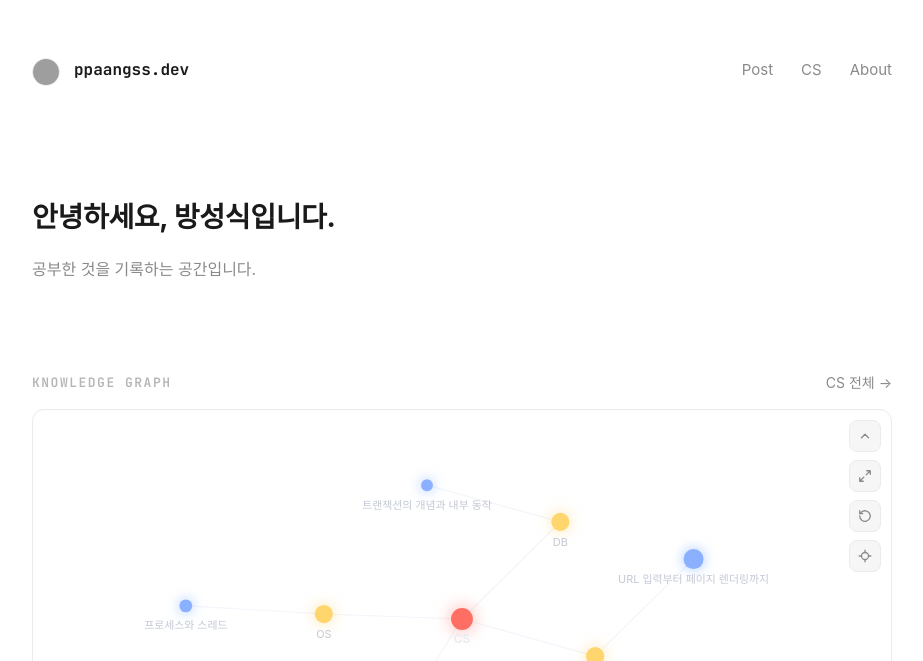
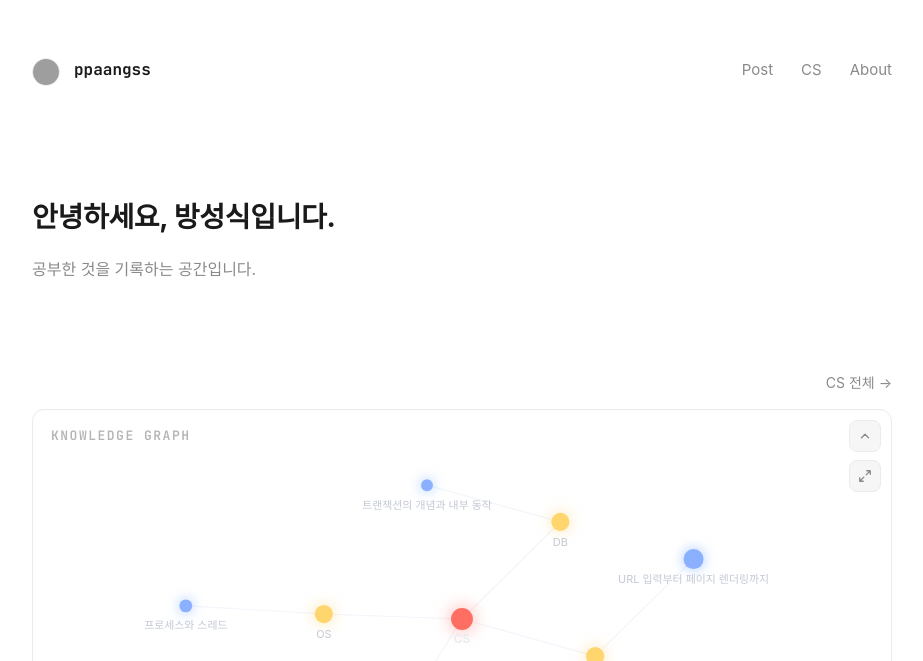
Before and after one commit to ppaangss/ppaangss.github.io, a Jekyll site: the page built from index.html, in a window 1280 px wide. Shown: the top 661 px of the page, without its empty margins (178-1101 px from the left). Built offline with Jekyll 4.4.1, drawn with Linux system fonts in a browser that asks for light colours; some web fonts are replaced; grey boxes are pictures that could not be loaded.

Commit message:
feat: 디테일 개선 묶음
- 목차: 배경색 추가, h3 들여쓰기 27px
- 본문 이미지 위아래 간격 48px (마진 병합 고려)
- 로고·사이트명 ppaangss.dev → ppaangss
- KNOWLEDGE GRAPH 라벨을 그래프 박스 안으로 (접어도 표시)
- 인라인 박스는 스프링백 모드: 드래그해도 놓으면 기본 배치로 복귀,
  버튼은 접기·확대만 (초기화·화면 맞추기는 풀스크린 전용)

```diff
--- a/_config.yml
+++ b/_config.yml
@@ -1,4 +1,4 @@
-title: ppaangss.dev
+title: ppaangss
 description: 공부한 것을 기록하고 커리어를 정리하는 공간
 url: "https://ppaangss.github.io"
 lang: ko
--- a/_layouts/default.html
+++ b/_layouts/default.html
@@ -22,7 +22,7 @@
         <a class="avatar-link" href="https://github.com/ppaangss" title="GitHub 프로필">
           <img class="avatar" src="https://github.com/ppaangss.png?size=64" alt="ppaangss 프로필 사진" width="28" height="28">
         </a>
-        <a class="logo mono" href="{{ '/' | relative_url }}">ppaangss.dev</a>
+        <a class="logo mono" href="{{ '/' | relative_url }}">ppaangss</a>
       </span>
       <nav class="site-nav">
         <a href="{{ '/posts/' | relative_url }}">Post</a>
--- a/assets/css/main.css
+++ b/assets/css/main.css
@@ -142,6 +142,8 @@
 
 .more:hover { color: var(--text-primary); }
 
+.section-head .more { margin-left: auto; }
+
 /* 홈 지식 그래프 */
 .graph-section { padding-top: 88px; }
 
@@ -151,6 +153,18 @@
   border: 1px solid var(--border);
   border-radius: 12px;
   overflow: hidden;
+}
+
+/* 박스 안 왼쪽 위 타이틀 — 접어도 버튼 바에 남는다 */
+.graph-title {
+  position: absolute;
+  top: 0;
+  left: 18px;
+  height: 52px;
+  display: flex;
+  align-items: center;
+  z-index: 1;
+  pointer-events: none;
 }
 
 /* 그래프 버튼 공통 — 오른쪽 위에 일렬 (접기 / 배치 초기화 / 화면 맞추기 / 풀스크린) */
@@ -749,6 +763,7 @@
 /* 목차 */
 .toc {
   margin-top: 44px;
+  background: var(--code-bg);
   border: 1px solid var(--border);
   border-radius: 8px;
   padding: 18px 24px;
@@ -770,14 +785,14 @@
 
 .toc a:hover { color: var(--text-primary); text-decoration: underline; text-underline-offset: 4px; }
 
-.toc .toc-sub { padding-left: 18px; }
+.toc .toc-sub { padding-left: 27px; }
 
 html { scroll-behavior: smooth; }
 
 .post-body img {
   max-width: min(100%, 700px);
   display: block;
-  margin: 0 auto;
+  margin: 48px auto 48px;
   border-radius: 8px;
 }
 
--- a/assets/js/graph.js
+++ b/assets/js/graph.js
@@ -11,7 +11,7 @@
   fetch(box.dataset.src)
     .then(function (res) { return res.json(); })
     .then(function (data) {
-      renderGraph(box, data, { space: true, stars: false, spread: 1, observeResize: true });
+      renderGraph(box, data, { space: true, stars: false, spread: 1, observeResize: true, springBack: true });
       addExpandButton(box, data);
       addCollapseButton(box);
       if (window.location.hash === "#graph-full") openOverlay(data);
@@ -126,6 +126,28 @@
     simulation.stop();
     for (var i = 0; i < 300; i++) simulation.tick();
 
+    /* 스프링백 모드 — 기본 배치를 집 좌표로 기억해 두고, 드래그가 끝나면 복귀 */
+    function saveHome() {
+      nodes.forEach(function (d) { d.hx = d.x; d.hy = d.y; });
+    }
+    if (opts.springBack) saveHome();
+
+    function springHome() {
+      var from = nodes.map(function (d) { return [d.x, d.y]; });
+      zoomLayer.transition("spring-back")
+        .duration(600)
+        .ease(d3.easeCubicOut)
+        .tween("positions", function () {
+          return function (t) {
+            nodes.forEach(function (d, i) {
+              d.x = from[i][0] + (d.hx - from[i][0]) * t;
+              d.y = from[i][1] + (d.hy - from[i][1]) * t;
+            });
+            ticked();
+          };
+        });
+    }
+
     var link = zoomLayer.append("g")
       .selectAll("line")
       .data(links)
@@ -149,6 +171,7 @@
             return !space.held && !event.ctrlKey && !event.button && d.kind !== "root";
           })
           .on("start", function (event, d) {
+            if (opts.springBack) zoomLayer.interrupt("spring-back");
             if (!event.active) simulation.alphaTarget(0.3).restart();
             container.classList.add("panning");
             d.fx = d.x;
@@ -163,6 +186,11 @@
             container.classList.remove("panning");
             d.fx = null;
             d.fy = null;
+            if (opts.springBack) {
+              /* 흐트러진 배치를 기본 형태로 되돌린다 */
+              simulation.stop();
+              springHome();
+            }
           })
       )
       .on("click", function (event, d) {
@@ -285,7 +313,9 @@
         });
     }
 
-    /* 화면 맞추기(카메라만) + 배치 초기화 버튼 */
+    /* 화면 맞추기(카메라만) + 배치 초기화 버튼 —
+       스프링백(인라인 박스)에서는 배치가 안 바뀌므로 두 버튼 모두 생략 */
+    if (!opts.springBack) {
       container.appendChild(makeButton(
         "graph-fit", "화면에 맞추기",
         '<circle cx="12" cy="12" r="6"/><path d="M12 2v3M12 19v3M2 12h3M19 12h3"/>',
@@ -296,11 +326,13 @@
         '<path d="M3 12a9 9 0 1 0 2.64-6.36L3 8"/><path d="M3 3v5h5"/>',
         resetLayout
       ));
+    }
 
     /* 박스 크기가 바뀌면 viewBox를 맞추고, 새 비율에 맞춰 노드들이
        다시 균형을 잡도록 시뮬레이션을 재가동한다 (끝나면 다시 핏) */
     var pendingFit = false;
     simulation.on("end.fit", function () {
+      if (opts.springBack) saveHome(); /* 리사이즈 재배치 후 새 기본 배치를 집으로 */
       if (pendingFit) {
         pendingFit = false;
         fitView();
--- a/index.html
+++ b/index.html
@@ -8,10 +8,11 @@
 
 <section class="graph-section">
   <div class="section-head">
-    <span class="label">KNOWLEDGE GRAPH</span>
     <a class="more" href="{{ '/study/' | relative_url }}">CS 전체 →</a>
   </div>
-  <div id="graph" data-src="{{ '/assets/graph.json' | relative_url }}"></div>
+  <div id="graph" data-src="{{ '/assets/graph.json' | relative_url }}">
+    <span class="graph-title label">KNOWLEDGE GRAPH</span>
+  </div>
 </section>
 
 <section class="recent">
--- a/study.html
+++ b/study.html
@@ -4,10 +4,9 @@
 permalink: /study/
 ---
 <section class="graph-section study-graph">
-  <div class="section-head">
-    <span class="label">KNOWLEDGE GRAPH</span>
+  <div id="graph" data-src="{{ '/assets/graph.json' | relative_url }}">
+    <span class="graph-title label">KNOWLEDGE GRAPH</span>
   </div>
-  <div id="graph" data-src="{{ '/assets/graph.json' | relative_url }}"></div>
 </section>
 
 {% assign study_posts = site.posts | where_exp: "p", "p.path contains '_posts/study/'" %}
```
Lines whose indentation alone changed are shown as unchanged.
